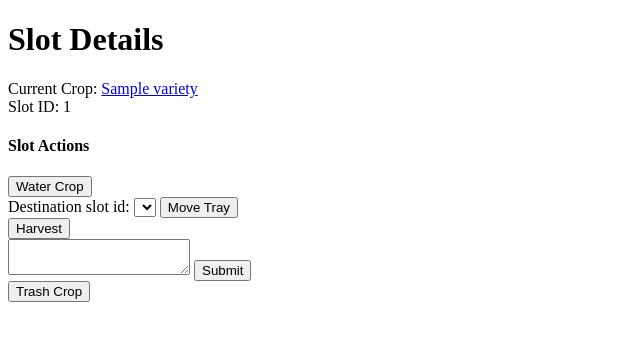
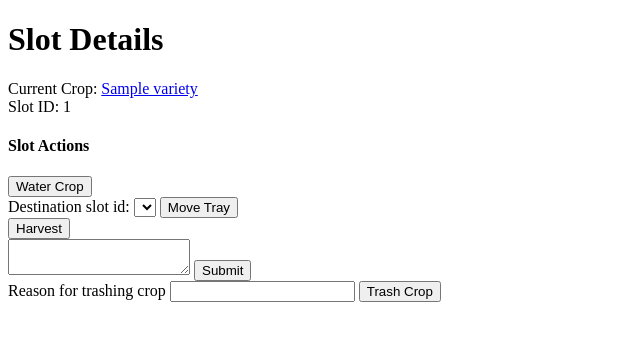
Before and after one commit to Sri-V/grow-app-project, a Django app: page /slot/1/ in a window 1280 px wide. Shown: the top 341 px of the page, without its empty margins (0-640 px from the left). Run offline with Django 3.2, Linux system fonts and the light colour scheme; tables that the repository leaves empty hold one stand-in row (values such as "Sample post"); lists and menus that the app fills with data are empty.

Commit message:
Added input so the user can record the reason that their crop needed to be trashed.

```diff
--- a/grow_app/inventory/templates/inventory/slot_details.html
+++ b/grow_app/inventory/templates/inventory/slot_details.html
@@ -43,8 +43,10 @@
 
     <form action="/slot/{{ slot_id }}/action/trash" method="post">
         {% csrf_token %}
-        <input type="submit" value="Trash Crop" name="record-dead-crop" id="form-record-dead-crop-submit" />
+        Reason for trashing crop <input type="text" id="form-record-dead-crop-text" />
+        <input type="submit" value="Trash Crop" id="form-record-dead-crop-submit" />
     </form>
+
     {% else %}
     <div id="empty-slot">
         This slot is empty
```
